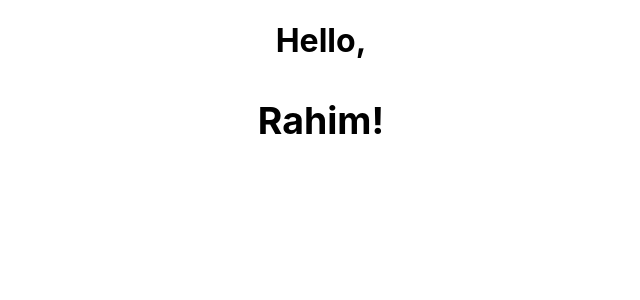
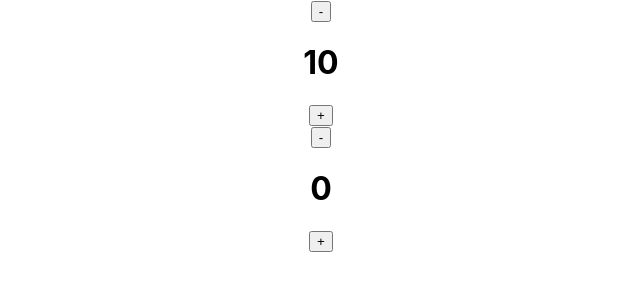
Before and after one commit to Abdul-Rahimm/Projects, a React (Create React App) app in the folder Learning_React/2. JS_mastery/hello/: page / in a window 1280 px wide. Shown: the top 300 px of the page, without its empty margins (319-959 px from the left). Built offline with nearby package versions, Linux system fonts and the light colour scheme.

Commit message:
plus and minus counter with buttons. hooks

```diff
--- a/Learning_React/2. JS_mastery/hello/src/App.js
+++ b/Learning_React/2. JS_mastery/hello/src/App.js
@@ -1,31 +1,31 @@
-import './App.css';
+import { useState, useEffect } from "react";
+import "./App.css";
 
-// functional component
+// using hooks for states
+// events
+
 const App = () => {
+    const [counter, setCounter] = useState(0);
+    const [ count, setCount ] = useState(0);
 
-  const name = "Rahim";
-  const isNameShowing = 1;
-  // different display based on different dynamic nice
+    useEffect(() => {
+        // alert("This happens as soon as this component is rendered")
+        setCounter(10);
+    }, [count])
+    // dependency array will make sure that the code only happens at the initiation
+    //whenever count is changed. it will set counter to 0
 
   return (
-    // classname is a different
-    //class is reserved in java
     <div className="App">
-      <h1>Hello, {isNameShowing ? (
-        <>
-          <h3>{name}!</h3>
-        </>
-      ) : (
-        <>
-          <h2>There is no name!</h2>
-        </>
-      )} </h1>
+        <button onClick = {() => setCounter((prev) => prev - 1 )}>-</button>
+        <h1>{counter}</h1>
+        <button onClick = {() => setCounter((prev) => prev + 1 )}>+</button>
+        <br></br>
+        <button onClick = {() => setCount((prev) => prev - 1 )}>-</button>
+        <h1>{count}</h1>
+        <button onClick = {() => setCount((prev) => prev + 1 )}>+</button>
     </div>
   );
-}
+};
 
 export default App;
-
-// dynamcally rendering real data inside browser
-// react frarment
-// things need to be wrapped in react fragmenets
```
Also changed, not shown: 1 other file (tests, documents, lock files or other folders).
